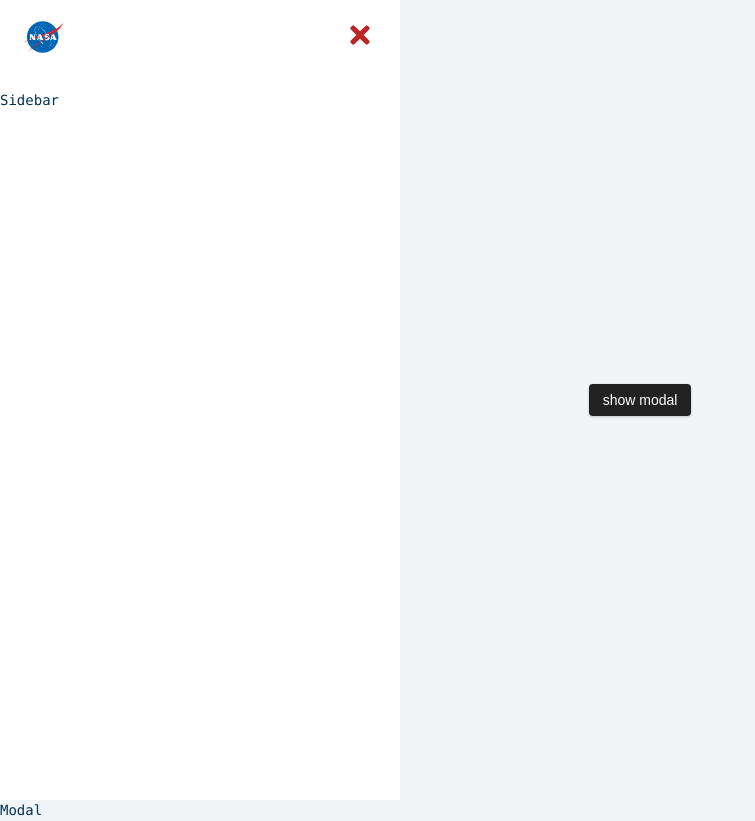
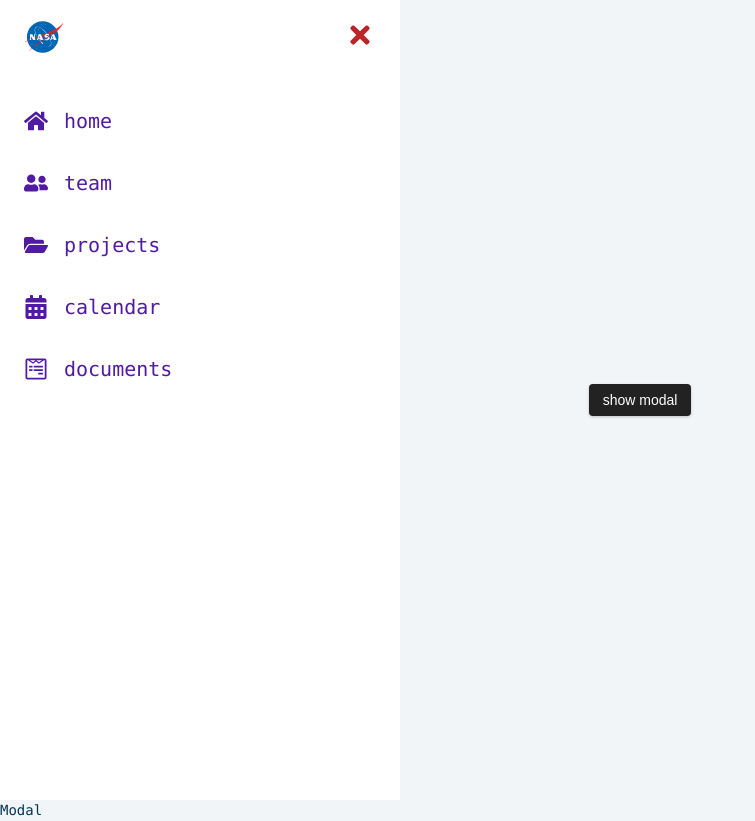
Before and after one commit to scrumpygeo/context-sidebar, a React (Create React App) app: page / in a window 1280 px wide. Shown: the whole page, without its empty margins (0-755 px from the left). Built offline with nearby package versions, Linux system fonts and the light colour scheme.

Commit message:
show sidebar icons

```diff
--- a/src/Sidebar.js
+++ b/src/Sidebar.js
@@ -9,7 +9,17 @@
         <img src={logo} alt="nasa-logo" className='logo' />
         <button className="close-btn" ><FaTimes /></button>
       </div>
-      Sidebar
+
+      <ul className="links">
+        {links.map(link => {
+          const { id, url, text, icon } = link
+          return (
+            <li key={id}>
+              <a href={url}>{icon}{text}</a>
+            </li>
+          )
+        })}
+      </ul>
     </aside>
   )
 }
--- a/src/index.css
+++ b/src/index.css
@@ -63,7 +63,7 @@
   align-items: center;
   font-size: 1.25rem;
   padding: 1rem 1.5rem;
-  color: hsl(205, 72%, 37%);
+  color: hsl(264, 72%, 37%);
   transition: all 0.3s linear;
 }
 
@@ -73,7 +73,7 @@
 }
 .links a svg {
   font-size: 1.5rem;
-  color: hsl(210, 22%, 49%);
+  color: hsl(264, 72%, 37%);
   margin-right: 1rem;
   transition: all 0.3s linear;
 }
```
